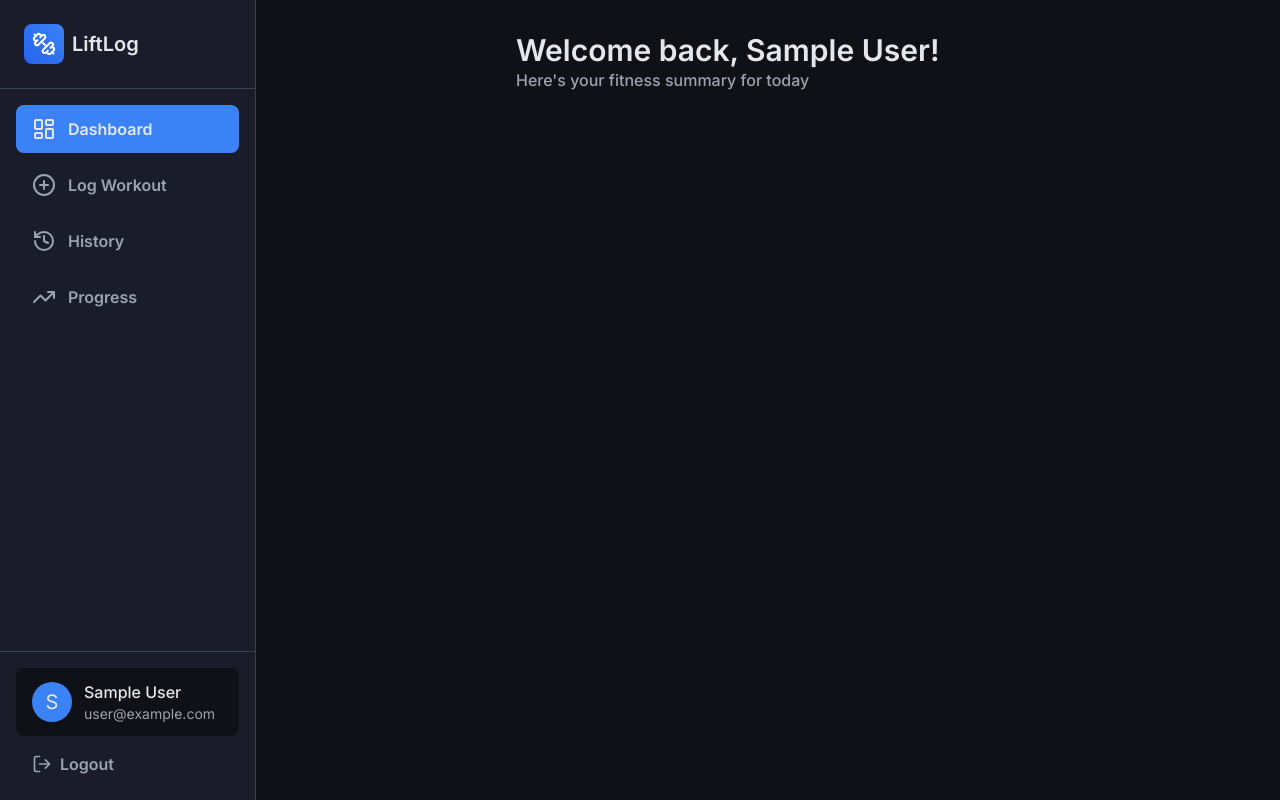
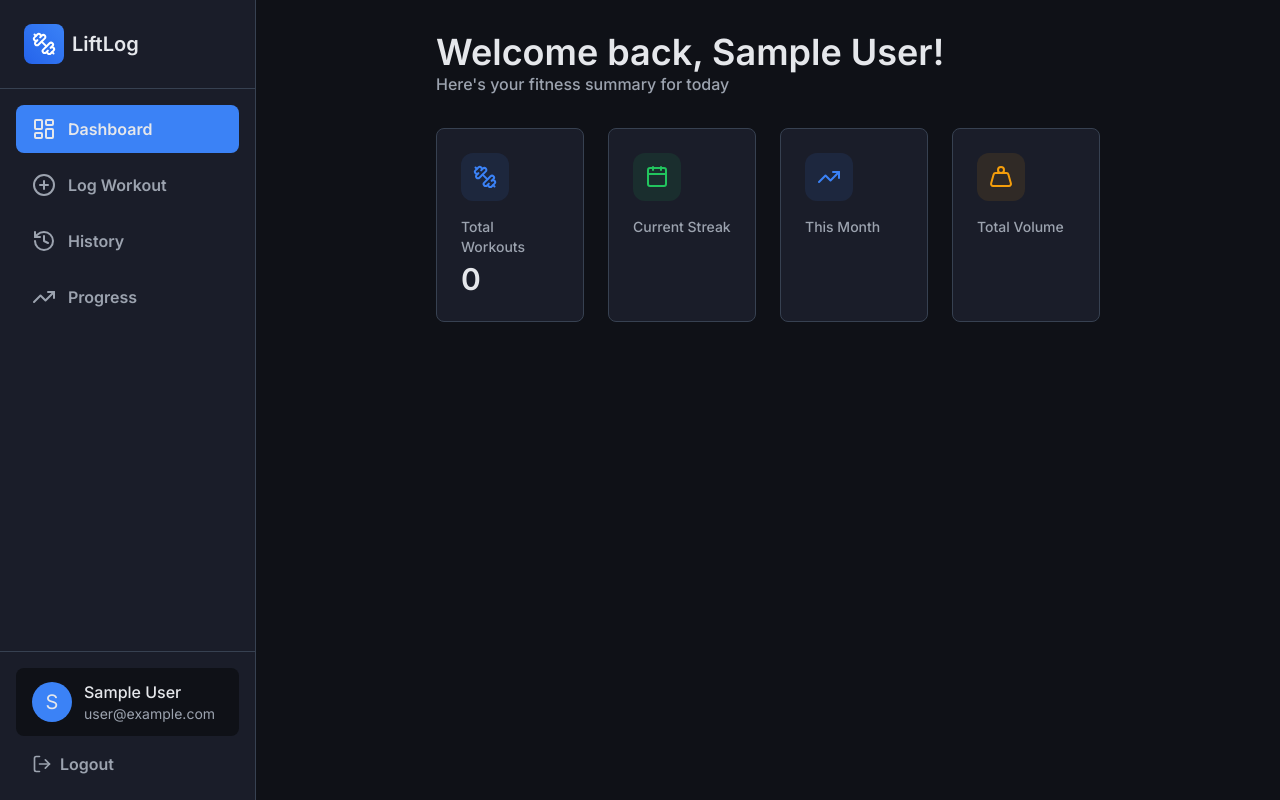
Before and after one commit to Koraxdd/LiftLog, a Next.js app: page /dashboard in a window 1280 px wide. Built offline with nearby package versions, Linux system fonts and the light colour scheme; no server answers; the database is empty; sample sign-in values are in the browser's storage.

Commit message:
feat: added dashboard cards for displaying stats

```diff
--- a/src/app/dashboard/page.tsx
+++ b/src/app/dashboard/page.tsx
@@ -1,20 +1,25 @@
-import LogoutButton from "@/components/UI/Button/LogoutButton";
+import StatsList from "@/components/Layout/dashboard/StatsList";
 import { authOptions } from "@/lib/auth";
+import { getAllWorkoutsByUserId } from "@/queries/workouts";
 import { getServerSession } from "next-auth";
 import { redirect } from "next/navigation";
 
 export default async function DashboardPage() {
     const session = await getServerSession(authOptions)
-    if (!session?.user.id) {
+    const userId = session?.user.id
+    if (!userId) {
         redirect("/login")
     }
 
+    const workouts = await getAllWorkoutsByUserId(userId)
+
     return (
-        <div className="flex flex-col gap-8 px-4 pt-2 pb-7 md:px-65 md:pt-8">
+        <div className="flex flex-col gap-8 px-4 pt-2 pb-7 md:px-45 md:pt-8">
             <div>
-                <h1 className="font-semibold text-3xl">Welcome back, {session.user.name}!</h1>
+                <h1 className="font-semibold text-3xl md:text-4xl">Welcome back, {session.user.name}!</h1>
                 <p className="font-medium">Here's your fitness summary for today</p>
             </div>
+            <StatsList workouts={workouts} />
         </div>
     )
 }
--- /dev/null
+++ b/src/components/Layout/dashboard/DashboardCard.tsx
@@ -0,0 +1,19 @@
+import type { ReactElement } from "react"
+
+type DashboardCardProps = {
+    icon: ReactElement
+    title: string
+    data: string
+}
+
+export default function DashboardCard({ icon, title, data }: DashboardCardProps) {
+    return (
+        <div className="bg-card border border-subtle rounded-lg p-6 flex flex-col gap-4">
+            {icon}
+            <div className="flex flex-col gap-1">
+                <span className="text-text-muted text-sm font-medium">{title}</span>
+                <span className="text-text-primary font-semibold text-2xl md:text-3xl">{data}</span>
+            </div>
+        </div>
+    )
+}
--- /dev/null
+++ b/src/components/Layout/dashboard/StatsList.tsx
@@ -0,0 +1,35 @@
+import type { Workout } from "@/app/dashboard/history/page"
+import { Calendar, Dumbbell, TrendingUp, Weight } from "lucide-react"
+import DashboardCard from "./DashboardCard"
+
+
+type StatsListProps = {
+    workouts: Workout[]
+}
+
+export default function StatsList({ workouts }: StatsListProps) {
+    return (
+        <div className="grid grid-cols-2 gap-4 md:grid-cols-4 md:gap-6">
+                <DashboardCard
+                    icon={<Dumbbell className="text-brand rotate-y-180 bg-brand/10 rounded-xl px-3 w-12 h-12" />}
+                    title="Total Workouts"
+                    data={workouts.length.toString()}
+                />
+                <DashboardCard
+                    icon={<Calendar className="text-[#22C55E] bg-[#22C55E]/10 rounded-xl px-3 w-12 h-12" />}
+                    title="Current Streak"
+                    data=""
+                />
+                <DashboardCard
+                    icon={<TrendingUp className="text-brand bg-brand/10 rounded-xl px-3 w-12 h-12" />}
+                    title="This Month"
+                    data=""
+                />
+                <DashboardCard
+                    icon={<Weight className="text-[#F59E0B] bg-[#F59E0B]/10 rounded-xl px-3 w-12 h-12" />}
+                    title="Total Volume"
+                    data=""
+                />
+            </div>
+    )
+}
```
